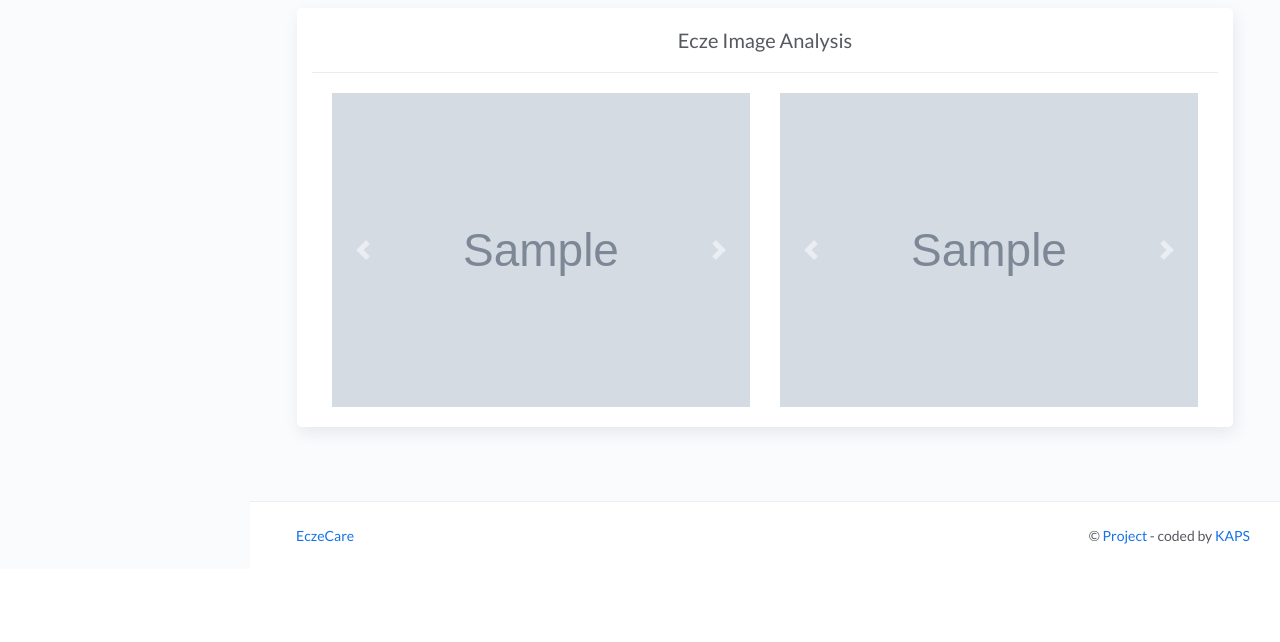
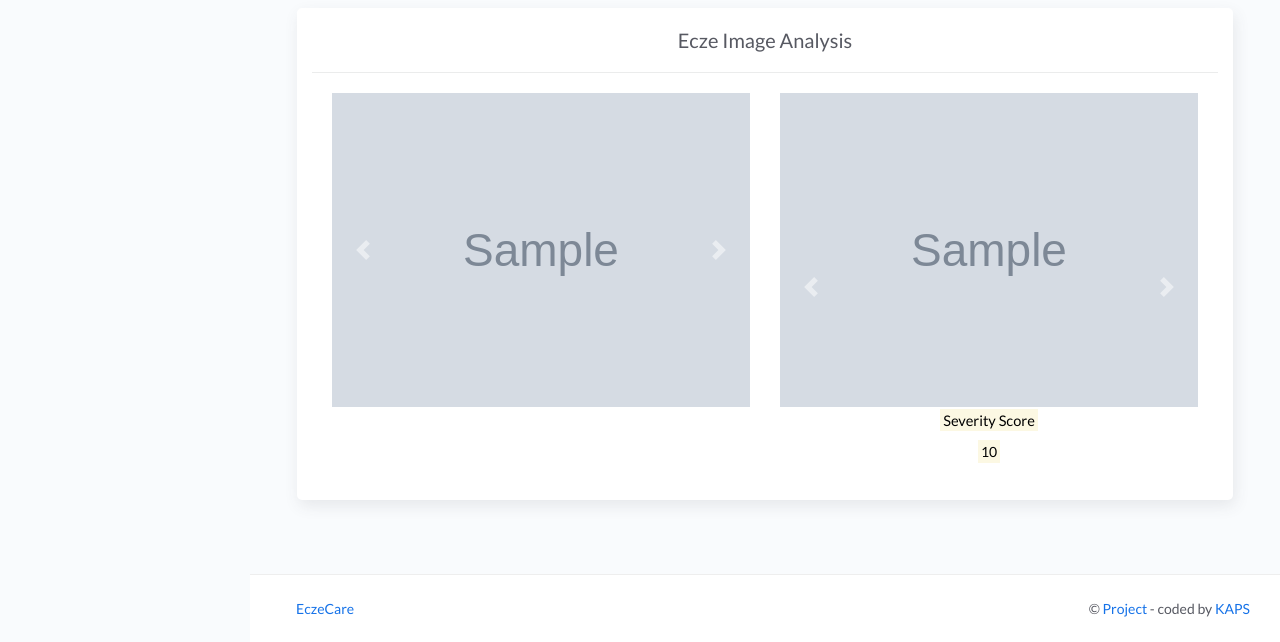
Before and after one commit to KamaljeetSahoo/EczeCare, a Django app: page /insights/ in a window 1280 px wide. Shown: the part 998-1640 px from the top of the page. Before the commit the page ends 1542 px from the top, so only its background shows below. Run offline with Django 4.2, Linux system fonts and the light colour scheme; a user stored in the database is signed in; tables that the repository leaves empty hold one stand-in row (values such as "Sample post"); grey boxes marked "Sample" are stand-in pictures; some libraries are stand-ins or nearby versions.

Commit message:
Image temp view

```diff
--- a/Insights/views.py
+++ b/Insights/views.py
@@ -57,12 +57,12 @@ def insights_page(request):
         triggers_x,triggers_y = find_count_trigger_items(triggers)
         print(cor_temp,cor_humidity)
         #Image fetch from db
-        images, masks = [], []
+        images, masks= [], []
 
         ecze_set = list(request.user.eczeimage_set.all())
         for e in ecze_set:
             images.append(e.image.url)
-            masks.append(e.processed_image.url)
+            masks.append([e.processed_image.url, e.score])
         a = {
             "trigger_x":json.dumps(triggers_x),
             "trigger_y":triggers_y,
--- a/templates/pages/insights.html
+++ b/templates/pages/insights.html
@@ -98,14 +98,18 @@
                         <div class="col-md-6">
                             <div id="carouselExampleControls1" class="carousel slide" data-ride="carousel">
                                 <div class="carousel-inner">
-                                    {% for image in masks %}
+                                    {% for image, score in masks %}
                                         {% if forloop.first %}
                                             <div class="carousel-item active">
                                                 <img class="d-block w-100" src="{{image}}" alt="First slide">
+                                                <h5 class="text-center mt-1"><mark>Severity Score</mark></h5>
+                                                <p class="text-center mt-1"><mark>{{score}}</mark></p>
                                             </div>
                                         {% else %}
                                             <div class="carousel-item">
                                                 <img class="d-block w-100" src="{{image}}" alt="Second slide">
+                                                <h5 class="text-center mt-1"><mark>Severity Score</mark></h5>
+                                                <p class="text-center mt-1"><mark>{{score}}</mark></p>
                                             </div>
                                         {% endif %}
                                     {% endfor %}
```
Also changed, not shown: templates/pages/eczeImage.html (+12 -1 lines).
